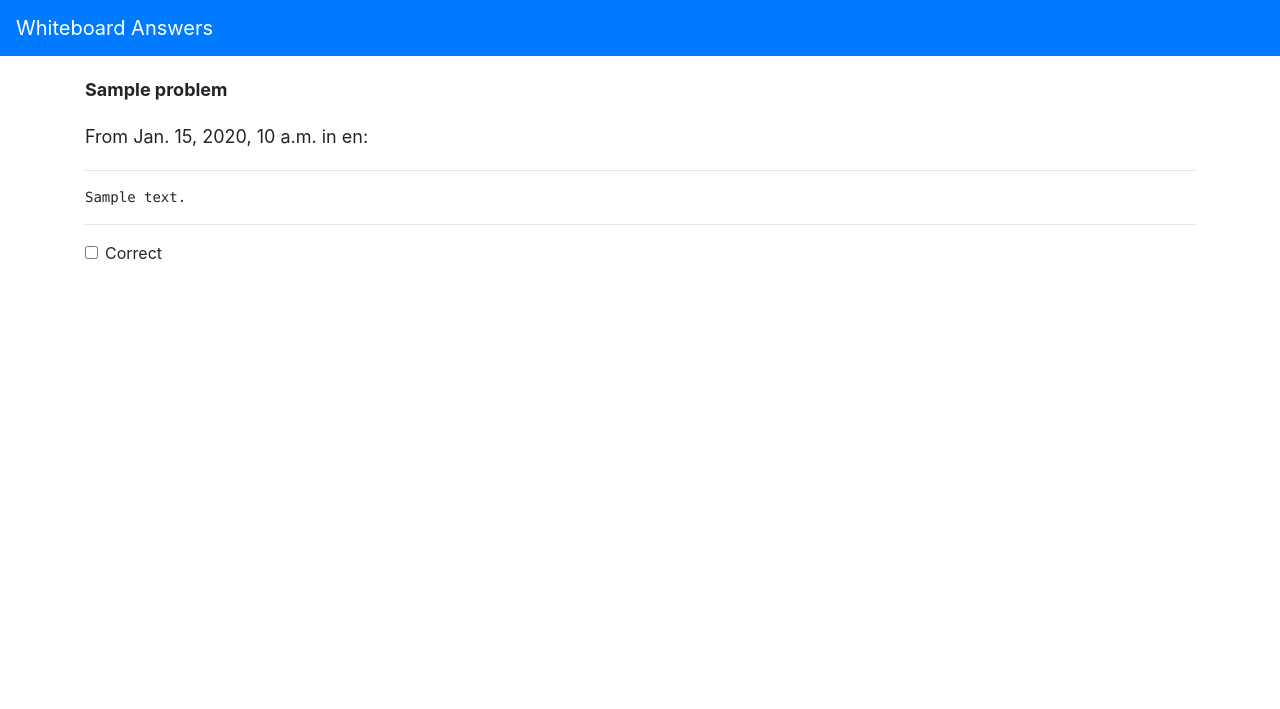
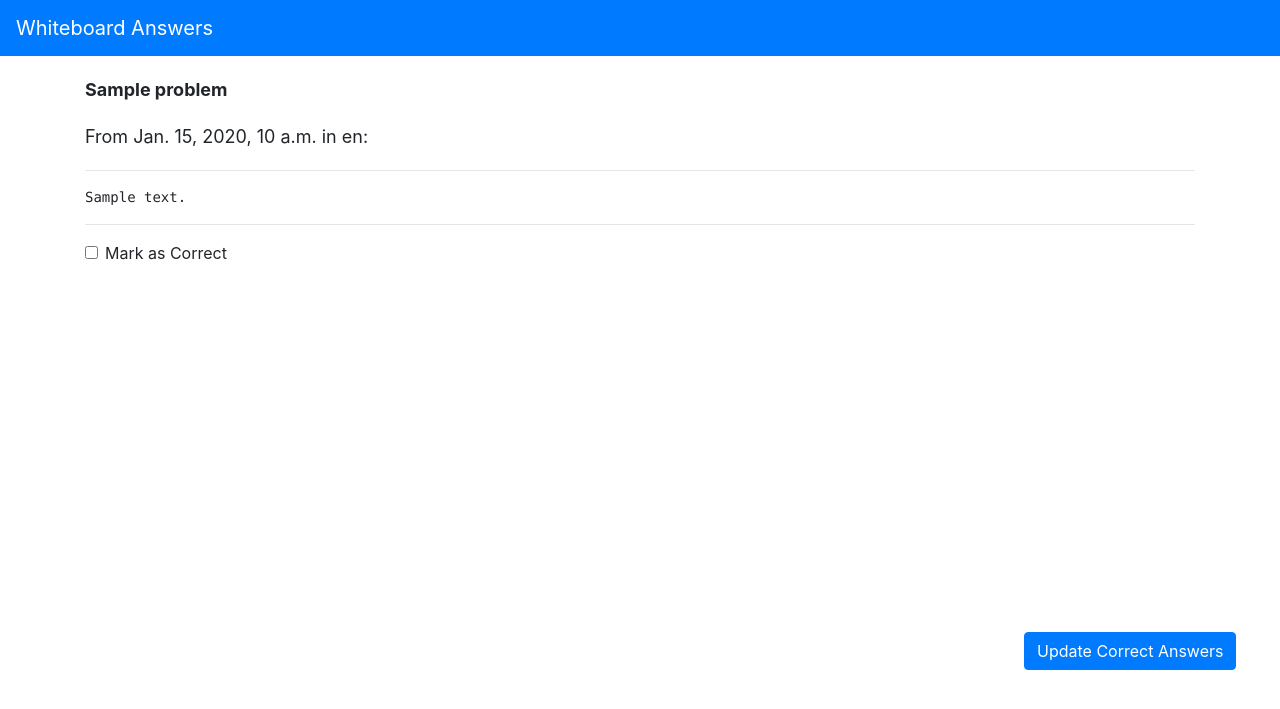
Before and after one commit to pauljickling/whiteboard, a Django app: template problems/templates/problems/answers.html in a window 1280 px wide. Shown: the top 709 px of the page. Run offline with Django 3.2, Linux system fonts and the light colour scheme; the template is opened without the code that fills it: most values are stand-ins (such as "Sample title", 1, 10 or a date in 2020); some libraries are stand-ins or nearby versions.

Commit message:
Additional front-end logic for marking correct answers

```diff
--- a/problems/templates/problems/answers.html
+++ b/problems/templates/problems/answers.html
@@ -12,6 +12,8 @@
 			<a class="navbar-brand" href="#">Whiteboard Answers</a>
 		</nav>
 
+		<button type="submit" class="btn btn-primary" id="button-update">Update Correct Answers</button>
+
 		<div class="container">
 			{% for i in answers %}
 			<p><strong>{{i.problem}}</strong></p>
@@ -22,7 +24,7 @@
 			<form>
 				<div class="form-group form-check">
 					<input type="checkbox" class="form-check-input" id="{{i.answer_date}}">
-					<label class="form-check-label" for="{{i.answer_date}}">Correct</label>
+					<label class="form-check-label" for="{{i.answer_date}}">Mark as Correct</label>
 				</div>
 			</form>
 
--- a/static/main.css
+++ b/static/main.css
@@ -41,3 +41,13 @@ div.answer {
 	padding: 5px;
 	font-family: monospace;
 }
+
+button#button-update {
+	position: fixed;
+	top: 200;
+	left: 200;
+	margin-top: 45%;
+	margin-left: 80%;
+
+
+}
```
